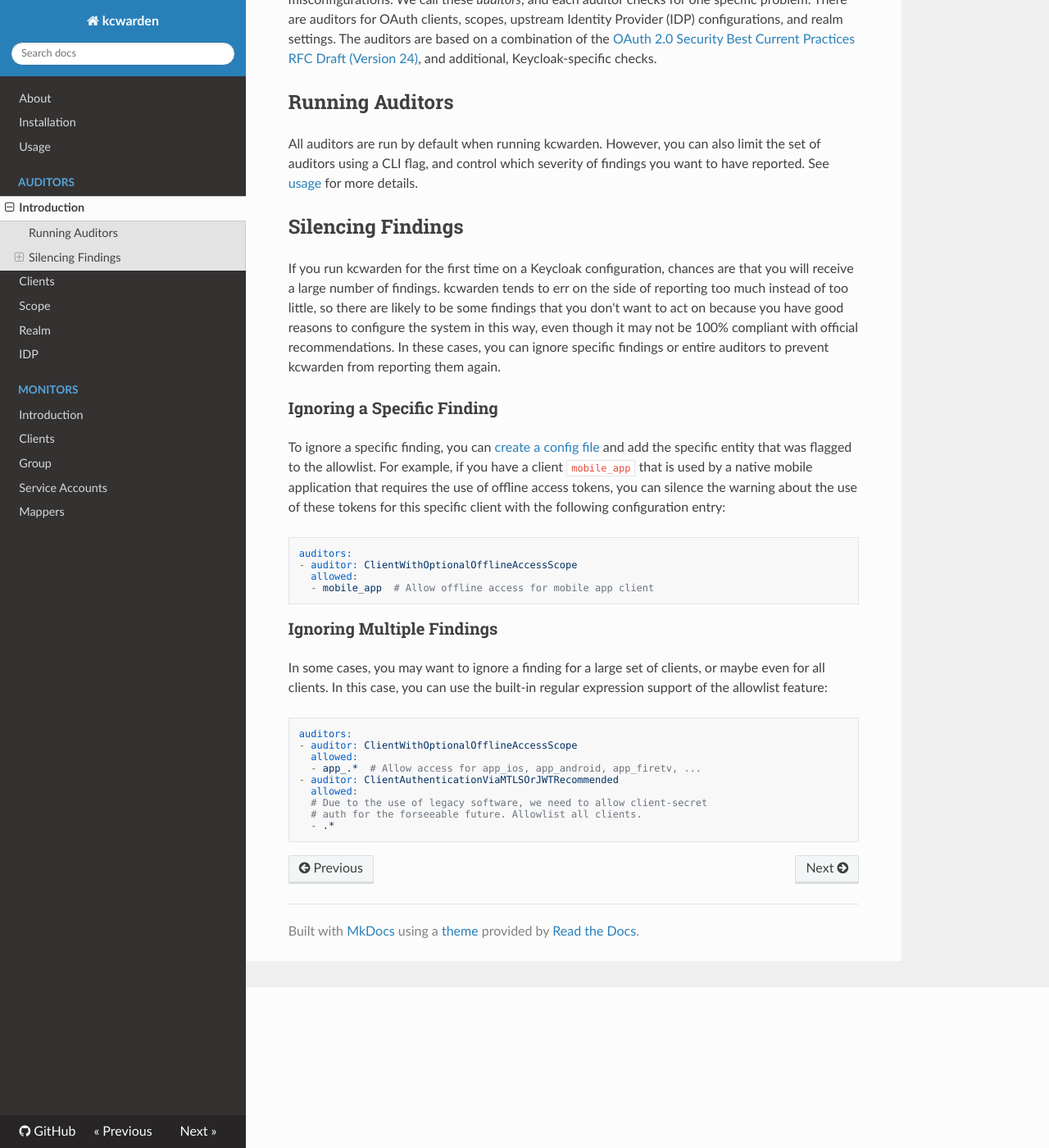
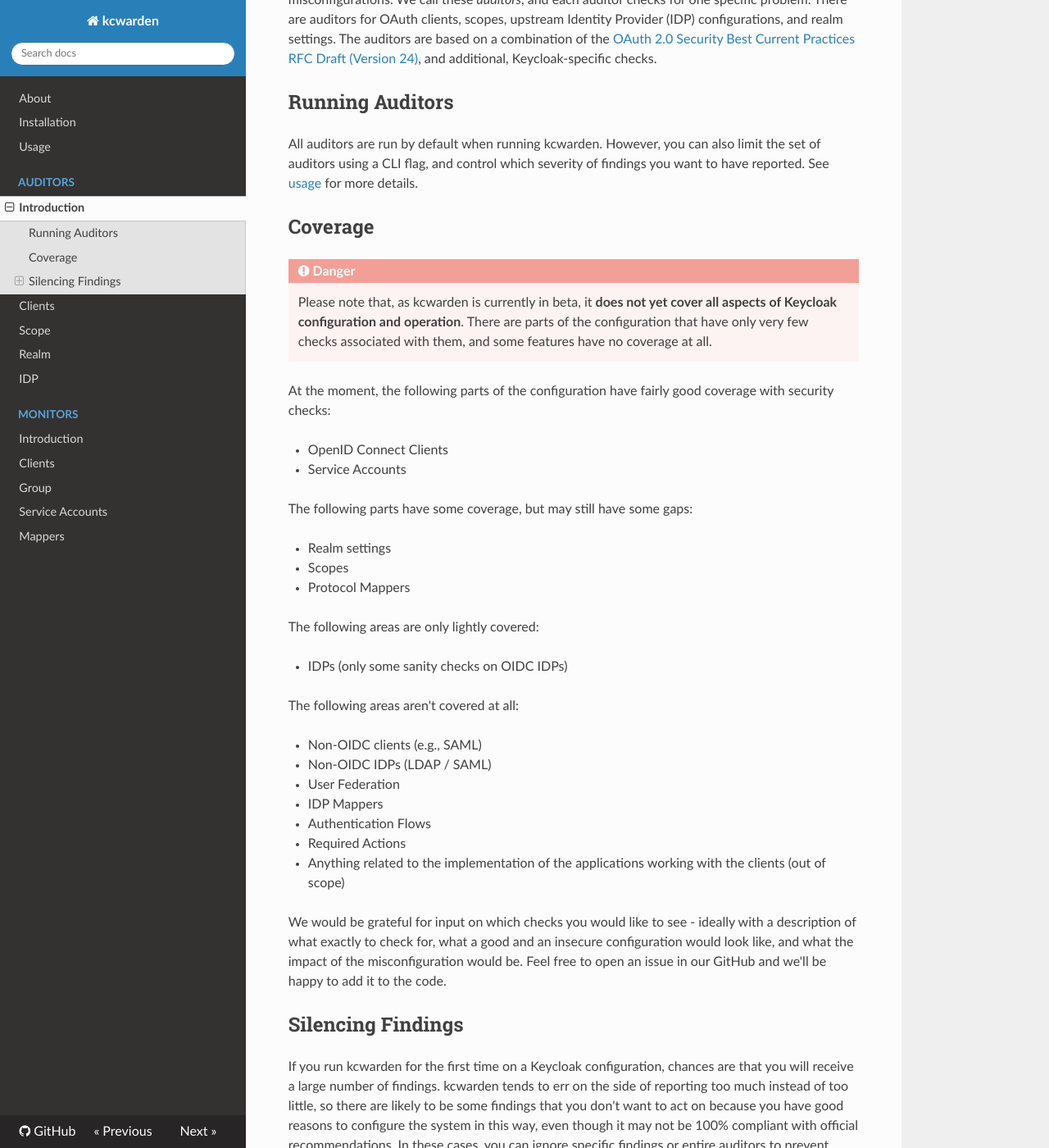
Before and after one commit to iteratec/kcwarden, an MkDocs documentation site: the page built from docs/auditors/index.md, in a window 1280 px wide and 1400 px high, scrolled down 196 px. Shown: the whole window at 82% size. Built offline with MkDocs 1.6.1, drawn with Linux system fonts in a browser that asks for light colours; nearby versions of some CDN libraries.

Commit message:
Add a notice about coverage to the auditors docs
Signed-off-by: Max Maass <max.maass@iteratec.com>

```diff
--- a/docs/auditors/index.md
+++ b/docs/auditors/index.md
@@ -14,6 +14,41 @@
 ## Running Auditors
 
 All auditors are run by default when running kcwarden. However, you can also limit the set of auditors using a CLI flag, and control which severity of findings you want to have reported. See [usage](../usage.md) for more details.
+
+## Coverage
+
+!!! danger
+
+    Please note that, as kcwarden is currently in beta, it **does not yet cover all aspects of Keycloak configuration and operation**.
+    There are parts of the configuration that have only very few checks associated with them, and some features have no coverage at all.
+
+At the moment, the following parts of the configuration have fairly good coverage with security checks:
+
+- OpenID Connect Clients
+- Service Accounts
+
+The following parts have some coverage, but may still have some gaps:
+
+- Realm settings
+- Scopes
+- Protocol Mappers
+
+The following areas are only lightly covered:
+
+- IDPs (only some sanity checks on OIDC IDPs)
+
+The following areas aren't covered at all:
+
+- Non-OIDC clients (e.g., SAML)
+- Non-OIDC IDPs (LDAP / SAML)
+- User Federation
+- IDP Mappers
+- Authentication Flows
+- Required Actions
+- Anything related to the implementation of the applications working with the clients (out of scope)
+
+We would be grateful for input on which checks you would like to see - ideally with a description of what exactly to check for, what a good and an insecure configuration would look like, and what the impact of the misconfiguration would be.
+Feel free to open an issue in our GitHub and we'll be happy to add it to the code.
 
 ## Silencing Findings
 
```
